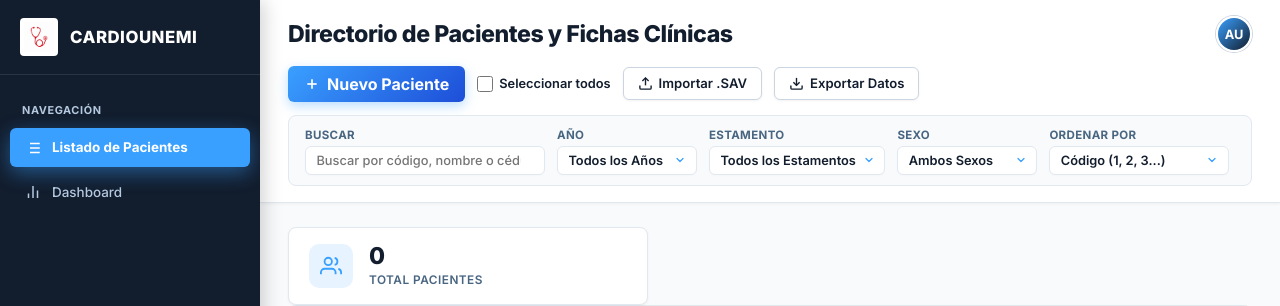
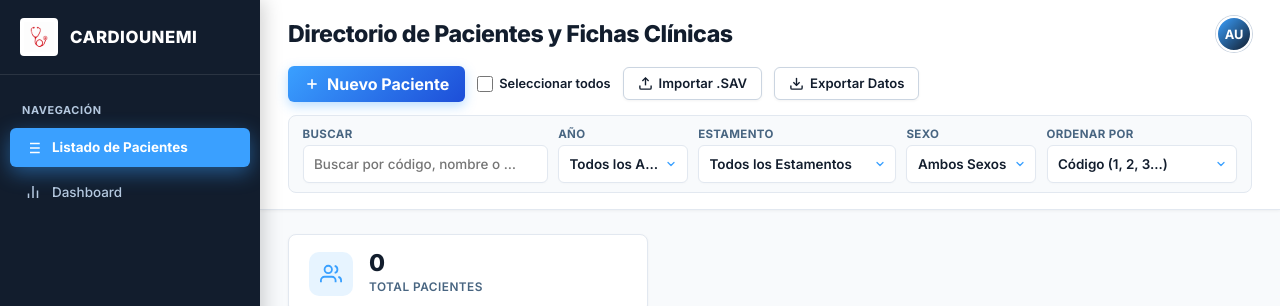
Before and after one commit to Luisst32/Aplicativo-web-para-gesti-n-de-historial-cl-nico-para-el-departamento-de-Cardiolog-a-, a Django app: template apps/clinical/templates/clinical/list.html in a window 1280 px wide. Shown: the top 306 px of the page. Run offline with Django 5.2, Linux system fonts and the light colour scheme; the template is opened without the code that fills it: most values are stand-ins (such as "Sample title", 1, 10 or a date in 2020).

Commit message:
fix(clinical): alinear filtro ordenar por en la misma fila con buscar, anio, estamento y sexo

```diff
--- a/apps/clinical/static/clinical/css/list.css
+++ b/apps/clinical/static/clinical/css/list.css
@@ -205,19 +205,42 @@ body {
 .slicers-container {
   display: flex;
   align-items: flex-end;
-  gap: 0.75rem;
-  flex-wrap: wrap;
+  gap: 0.65rem;
+  flex-wrap: nowrap;
   background: var(--slate-50);
-  padding: 0.65rem 1rem;
+  padding: 0.6rem 0.85rem;
   border-radius: var(--radius-md);
   border: 1px solid var(--slate-200);
   transition: all 0.2s ease;
+  width: 100%;
+  box-sizing: border-box;
 }
 
 .slicer-group {
   display: flex;
   flex-direction: column;
   gap: 3px;
+  min-width: 0;
+}
+
+.slicer-group.slicer-buscar {
+  flex: 1.6 1 180px;
+}
+
+.slicer-group.slicer-anio {
+  flex: 0.85 1 95px;
+}
+
+.slicer-group.slicer-estamento {
+  flex: 1.3 1 145px;
+}
+
+.slicer-group.slicer-sexo {
+  flex: 0.85 1 95px;
+}
+
+.slicer-group.slicer-ordenar {
+  flex: 1.25 1 140px;
 }
 
 .slicer-group label {
@@ -226,14 +249,27 @@ body {
   color: var(--color-text-muted);
   text-transform: uppercase;
   letter-spacing: 0.03em;
+  white-space: nowrap;
+  overflow: hidden;
+  text-overflow: ellipsis;
+}
+
+.slicer-group .form-input,
+.slicer-group .slicer-select {
+  width: 100%;
+  min-width: 0;
+  height: 38px;
+  font-size: 0.84rem;
+  text-overflow: ellipsis;
+  white-space: nowrap;
 }
 
 .slicer-select {
-  min-width: 140px;
+  min-width: 0;
 }
 
 #filtroBusqueda {
-  min-width: 240px;
+  min-width: 0;
 }
 
 .export-group {
@@ -1339,18 +1375,9 @@ body {
   }
 
   .slicers-container {
-    gap: 0.6rem;
-    padding: 0.65rem 0.85rem;
-  }
-
-  #filtroBusqueda {
-    min-width: 0;
-    flex: 1 1 200px;
-  }
-
-  .slicer-select {
-    min-width: 0;
-    flex: 1 1 130px;
+    gap: 0.5rem;
+    padding: 0.55rem 0.75rem;
+    flex-wrap: nowrap;
   }
 
   .stats-overview-grid { grid-template-columns: 1fr; }
--- a/apps/clinical/templates/clinical/list.html
+++ b/apps/clinical/templates/clinical/list.html
@@ -5,7 +5,7 @@
 
 {% block extra_css %}
   <link rel="stylesheet" href="{% static 'clinical/css/pacientes.css' %}?v=20261111_07">
-  <link rel="stylesheet" href="{% static 'clinical/css/list.css' %}?v=20261111_06">
+  <link rel="stylesheet" href="{% static 'clinical/css/list.css' %}?v=20261111_07">
 {% endblock %}
 
 {% block content %}
@@ -84,12 +84,12 @@
       </div>
 
       <div class="slicers-container" id="slicersFiltros">
-        <div class="slicer-group">
+        <div class="slicer-group slicer-buscar">
           <label for="filtroBusqueda">Buscar</label>
           <input type="search" class="form-input" id="filtroBusqueda" name="buscar_paciente_q" autocomplete="off" autocorrect="off" autocapitalize="off" spellcheck="false" readonly onfocus="this.removeAttribute('readonly');" onmousedown="this.removeAttribute('readonly');" placeholder="Buscar por código, nombre o cédula...">
         </div>
 
-        <div class="slicer-group">
+        <div class="slicer-group slicer-anio">
           <label for="filtroAnio">Año</label>
           <select id="filtroAnio" class="form-select slicer-select">
             <option value="all">Todos los Años</option>
@@ -99,7 +99,7 @@
           </select>
         </div>
 
-        <div class="slicer-group">
+        <div class="slicer-group slicer-estamento">
           <label for="filtroEstamento">Estamento</label>
           <select id="filtroEstamento" class="form-select slicer-select">
             <option value="all">Todos los Estamentos</option>
@@ -109,7 +109,7 @@
           </select>
         </div>
 
-        <div class="slicer-group">
+        <div class="slicer-group slicer-sexo">
           <label for="filtroSexo">Sexo</label>
           <select id="filtroSexo" class="form-select slicer-select">
             <option value="all">Ambos Sexos</option>
@@ -118,7 +118,7 @@
           </select>
         </div>
 
-        <div class="slicer-group">
+        <div class="slicer-group slicer-ordenar">
           <label for="ordenarPor">Ordenar por</label>
           <select id="ordenarPor" class="form-select slicer-select">
             <option value="codigo_asc" selected>Código (1, 2, 3...)</option>
```
